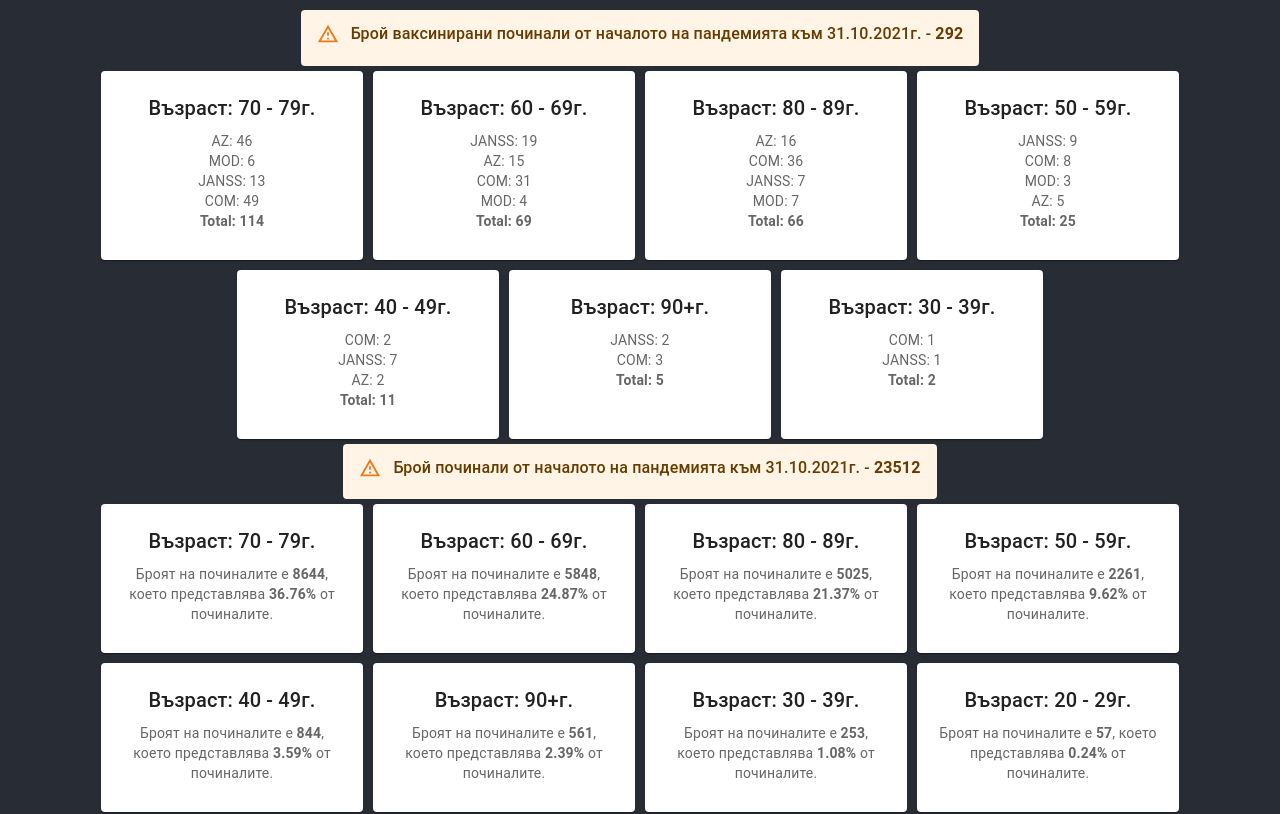
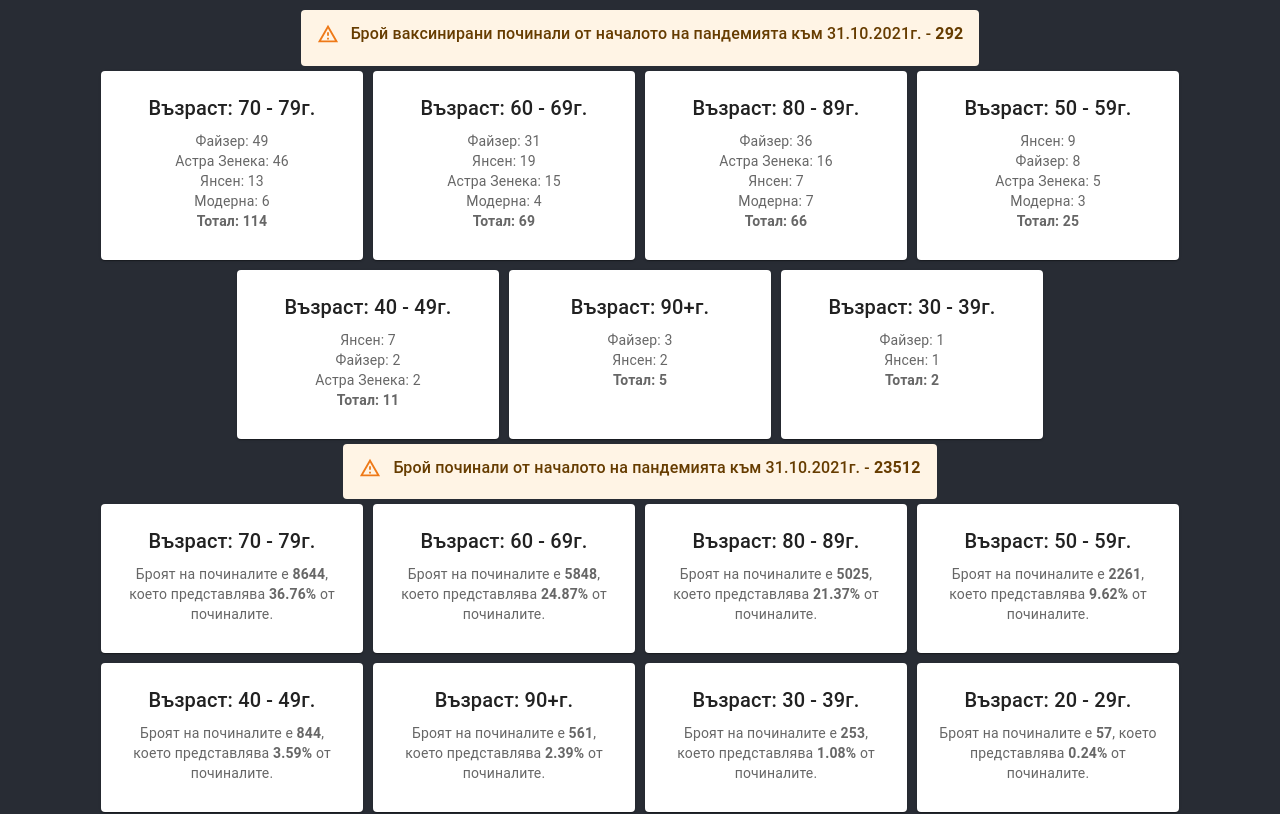
Before and after one commit to plamenkoyovchev/bulgaria-covid-19-death-cases-views, a React (Create React App) app: page / in a window 1280 px wide. Shown: the top 814 px of the page. Built offline with nearby package versions, Linux system fonts and the light colour scheme.

Commit message:
Sort by count

```diff
--- a/src/components/VaccinatedDeathListItem/VaccinatedDeathListItem.js
+++ b/src/components/VaccinatedDeathListItem/VaccinatedDeathListItem.js
@@ -1,9 +1,19 @@
 import { Card, CardContent, Typography } from '@mui/material';
 import React from 'react';
 
+const vaccineNamesMap = {
+    "AZ": "Астра Зенека",
+    "COM": "Файзер",
+    "JANSS": "Янсен",
+    "MOD": "Модерна"
+};
+
+const countIndex = 1;
+
 const VaccinatedDeathListItem = ({ label, data }) => {
-
-    const entries = Object.entries(data).filter(([key,]) => key !== 'total');
+    const entries = Object.entries(data)
+        .filter(([key,]) => key !== 'total')
+        .sort((a, b) => b[countIndex].count - a[countIndex].count);
 
     return (
         <Card sx={{ maxWidth: 345 }} className="DeathListItem">
@@ -13,11 +23,11 @@ const VaccinatedDeathListItem = ({ label, data }) => {
                 </Typography>
                 {entries.length > 0 && entries.map(([key, value]) => (
                     <Typography key={key} variant="body2" color="text.secondary">
-                        {`${key}: ${value.count}`}
+                        {`${vaccineNamesMap[key]}: ${value.count}`}
                     </Typography>
                 ))}
                 <Typography variant="body2" color="text.secondary">
-                    <strong>Total: {data.total}</strong>
+                    <strong>Тотал: {data.total}</strong>
                 </Typography>
             </CardContent>
         </Card>
```
